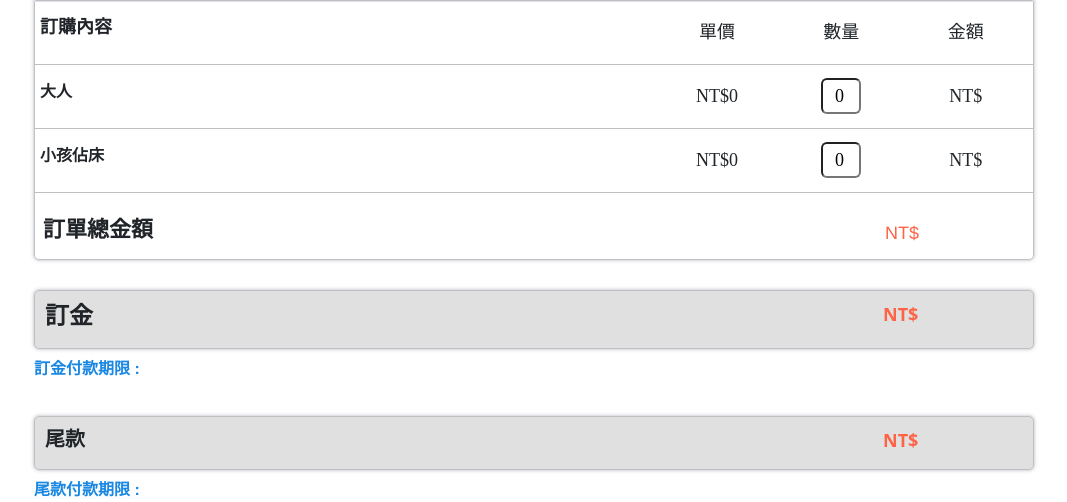
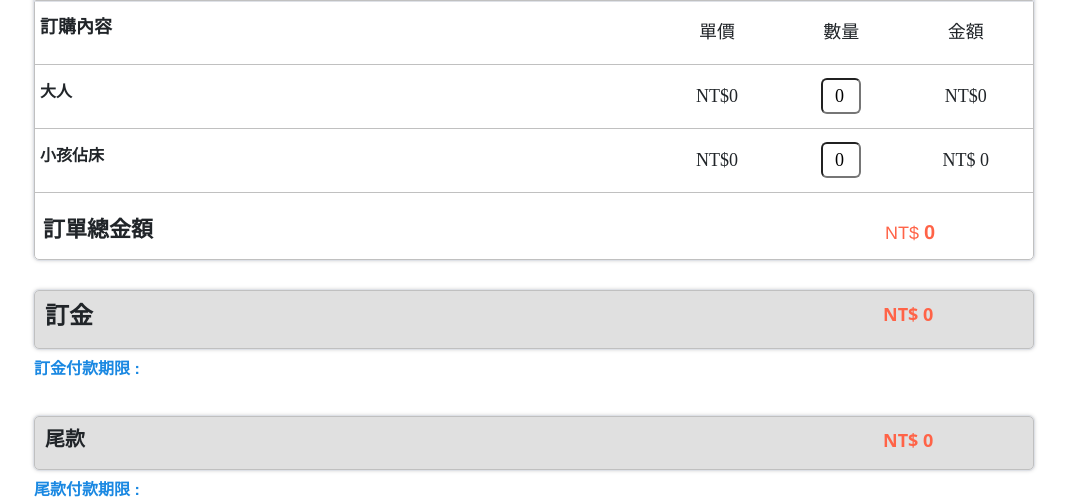
Before and after one commit to LauranceLi/Group3-React, a Next.js app in the folder next/: page /itinerary-product/group-cart2 in a window 1280 px wide. Shown: the part 559-1061 px from the top of the page, without its empty margins (106-1173 px from the left). Built offline with nearby package versions, Linux system fonts and the light colour scheme; no server answers.

Commit message:
購物車第一頁、第二頁計算邏輯完成

```diff
--- /dev/null
+++ b/next/hooks/use-order-amount.js
@@ -0,0 +1,14 @@
+// 計算總金額、訂金、尾款
+const useOrderAmount = (price, adultQuantity, childQuantity) => {
+  const totalAmount =  price * (adultQuantity + childQuantity);
+  const depositAmount = totalAmount * 0.2;
+  const finalAmount = totalAmount - depositAmount;
+
+  return {
+    totalAmount,
+    depositAmount,
+    finalAmount,
+  };
+};
+
+export default useOrderAmount;
--- a/next/hooks/use-order-count.js
+++ b/next/hooks/use-order-count.js
@@ -1,3 +1,4 @@
+// 計算購買數量的鉤子
 import { useState } from 'react'
 
 export function useOrderCount() {
--- a/next/pages/itinerary-product/group-cart2.js
+++ b/next/pages/itinerary-product/group-cart2.js
@@ -7,9 +7,22 @@ import Navbar from '@/components/layout/navbar'
 import Footer from '@/components/layout/footer'
 import toast from 'react-hot-toast'
 import { useOrder } from '../../hooks/use-order'
+import  useOrderAmount  from '@/hooks/use-order-amount' // 計算總金額、訂金、尾款
+
 
 export default function GroupCart2() {
   const { order } = useOrder()
+
+    // 使用鉤子獲取總金額、訂金、尾款
+    const {
+      totalAmount,
+      depositAmount,
+      finalAmount,
+      } = useOrderAmount(order.price, order.adultQuantity, order.childQuantity)
+
+    const adultTotal = order.price * order.adultQuantity  // 計算 單價 * 大人數量後的小計
+    const childTotal = order.price * order.childQuantity  // 計算 單價 * 小孩數量後的小計
+
 
   const handleReset = () => {
     toast.success('報名成功')
@@ -120,6 +133,7 @@ export default function GroupCart2() {
                   </div>
                   <div className={styles.unitPrice}>
                     <span>NT$</span>
+                    {adultTotal}
                   </div>
                 </div>
                 <div className={styles.travelInfo2}>
@@ -143,7 +157,8 @@ export default function GroupCart2() {
                     />
                   </div>
                   <div className={styles.unitPrice}>
-                    <span>NT$</span>
+                    <span>NT$&nbsp;</span>
+                    {childTotal}
                   </div>
                 </div>
                 <div className="row mt-3 p-2">
@@ -159,7 +174,9 @@ export default function GroupCart2() {
                           color: 'tomato',
                           fontWeight: 'bold',
                         }}
-                      ></span>
+                      >
+                        {totalAmount}
+                      </span>
                     </div>
                   </Col>
                 </div>
@@ -172,9 +189,9 @@ export default function GroupCart2() {
                     <h4>訂金</h4>
                     <div className={styles.groupCart2Money}>
                       NT$&nbsp;
-                      <span
-                        style={{ color: 'tomato', fontWeight: 'bold' }}
-                      ></span>
+                      <span style={{ color: 'tomato', fontWeight: 'bold' }}>
+                        {depositAmount}
+                      </span>
                     </div>
                   </div>
                 </div>
@@ -193,9 +210,9 @@ export default function GroupCart2() {
                     <h4 style={{ fontWeight: 600, fontSize: '20px' }}>尾款</h4>
                     <div className={styles.groupCart2Money}>
                       NT$&nbsp;
-                      <span
-                        style={{ color: 'tomato', fontWeight: 'bold' }}
-                      ></span>
+                      <span style={{ color: 'tomato', fontWeight: 'bold' }}>
+                        {finalAmount}
+                      </span>
                     </div>
                   </div>
                 </div>
```
Also changed, not shown: next/pages/itinerary-product/[pid].js (+15 -10 lines).
